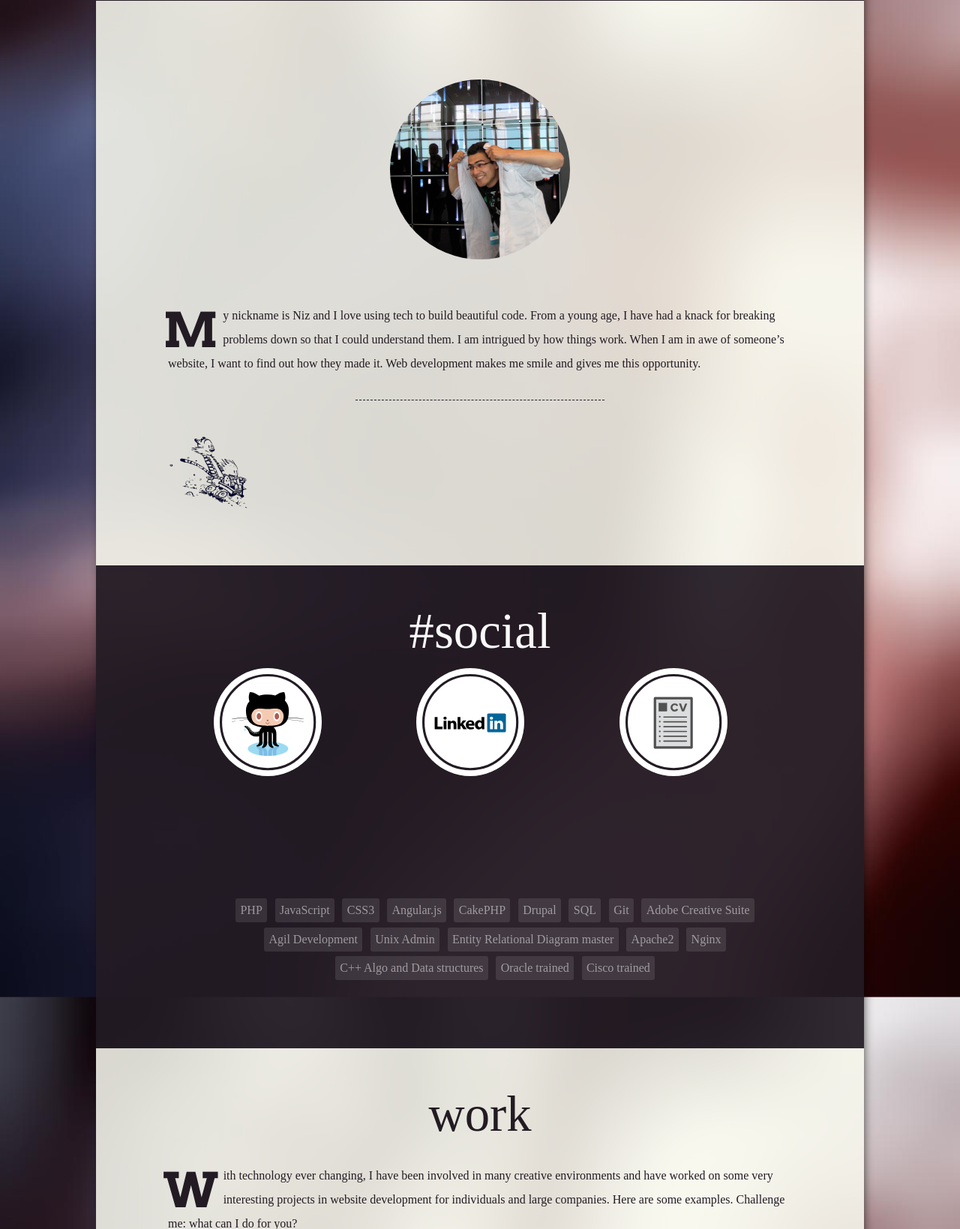
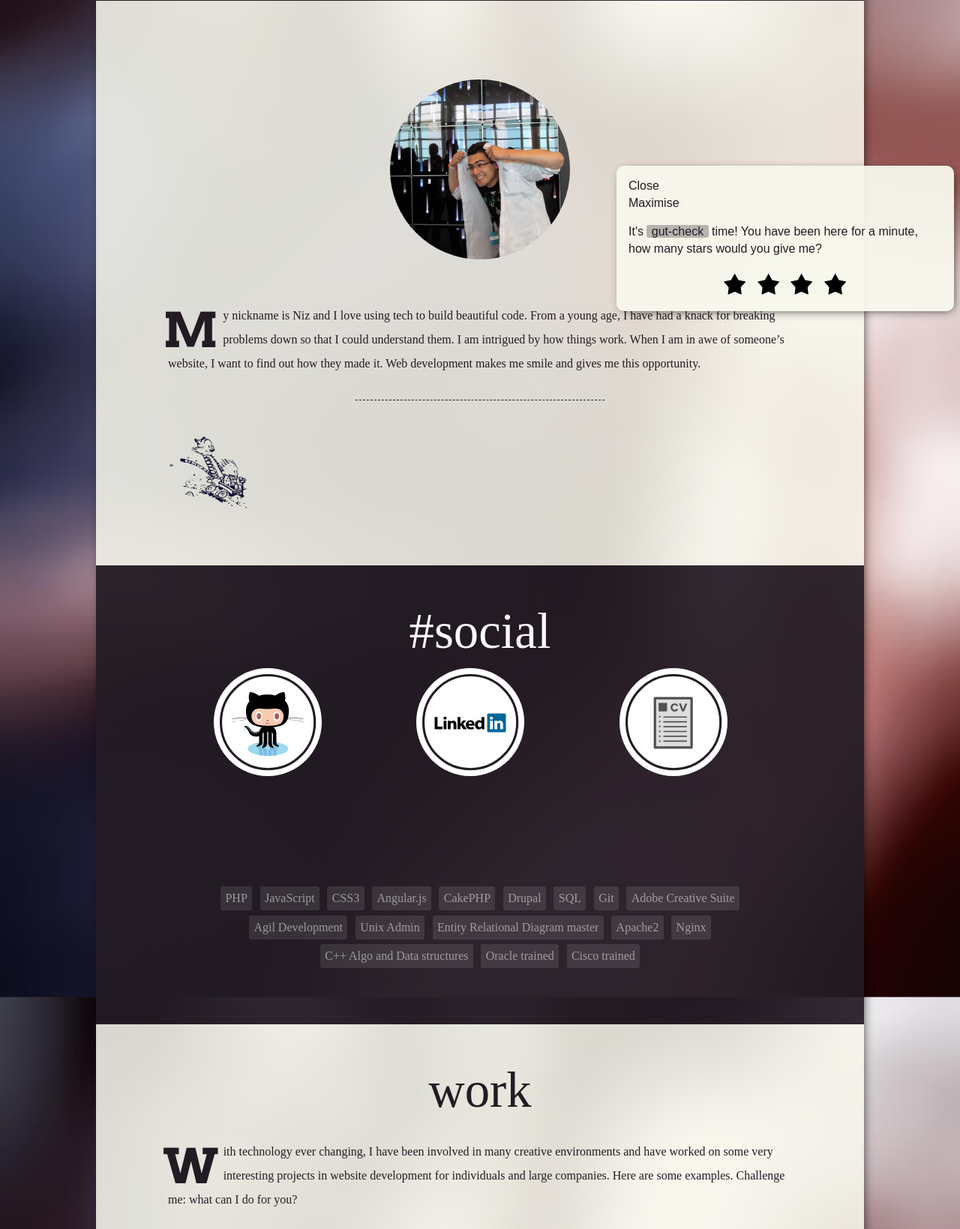
Before and after one commit to nazarioa/niztech-site, a PHP site: page / in a window 1280 px wide. Shown: the part 377-2016 px from the top of the page at 75% size. Run offline with PHP 8.4, Linux system fonts and the light colour scheme; some libraries are stand-ins or nearby versions; some web fonts are replaced.

Commit message:
Addedgroudn work for gutcehck including connection information

```diff
--- a/niztech.com/css/main.css
+++ b/niztech.com/css/main.css
@@ -15,6 +15,13 @@
  0% {width:10em; height:10em;}
  93% {width:16em; height:16em;}
  100% {width:15em; height:15em;}
+}
+
+@keyframes poptwo {
+  0% {width:15em; height:15em;}
+  20% {width:14em; height:14em;}
+  93% {width:16em; height:16em;}
+  100% {width:15em; height:15em;}
 }
 
 @keyframes rock{
@@ -150,6 +157,11 @@ body{
    background-repeat: repeat;
    background-attachment: fixed;
    background-position: center;
+}
+
+ul{
+  margin: 0px;
+  padding: 0px;
 }
 
 #wrapper{
@@ -566,6 +578,8 @@ body{
   text-align: center;
 }
 
+/* -- TAGS -- */
+
 #tags ul li{
   color: rgba(255,255,255,.5);
   display: inline-block;
@@ -623,6 +637,55 @@ body{
   display: inline;
 }
 
+/* -- GUT CHECK -- */
+#gut-check{
+  padding: 1em;
+  width: 50%;
+  border-radius: 10px;
+  max-width: 450px;
+  position: fixed;
+  bottom: 0px;
+  right: 0px;
+  margin: .5em;
+  background-color: rgba(247, 247, 237, .95);
+  color: #231B23;
+}
+
+#gut-check em{
+    font-style: normal;
+    padding-left: .4em;
+    padding-right: .4em;
+    border-radius: 3px;
+    background-color: rgba(35,27,36, .3);
+}
+
+#gut-check ul.stars{
+  text-align: center;
+}
+
+#gut-check ul.stars li{
+  display: inline-block;
+  background-image: url('../img/star_hover.svg');
+  background-size: 2.5em 2.5em;
+  background-repeat: no-repeat;
+  background-position: center;
+  text-indent: -10000px;
+  width: 2.5em;
+  height: 2.5em;
+}
+
+#gut-check ul.stars li:hover ~ li{
+  background-image: url('../img/star.svg');
+}
+
+#thank-you p{
+  padding: 0px;
+  margin: 0px;
+  font-size: 3em;
+  text-align: center;
+  font-family: 'Arvo';
+}
+
 /* -- GENRIC -- */
 
 .rocket{
@@ -645,8 +708,13 @@ body{
   text-align: center;
 }
 
-.my-ugly-mug .img-circle{
+body.loaded .my-ugly-mug .img-circle{
   animation-name: pop;
+  animation-duration: .5s;
+}
+
+.my-ugly-mug .img-circle:hover{
+  animation-name: poptwo;
   animation-duration: .5s;
 }
 
--- a/niztech.com/index.html
+++ b/niztech.com/index.html
@@ -342,6 +342,28 @@
 
   </div><!-- end wrapper -->
 
+  <div id="gut-check" class="shadow">
+    <div class="close">Close</div>
+    <div class="max">Maximise</div>
+    <div class="stage" id="stage-1">
+      <p>It's <em>gut-check</em> time! You have been here for a minute, how many stars would you give me?</p>
+      <ul class="stars ">
+        <li>One Star</li>
+        <li>Two Star</li>
+        <li>Three Star</li>
+        <li>Four Star</li>
+      </ul>
+    </div>
+    <div class="stage hidden" id="stage-2">
+      <p>Thank you for the rating and the honesty! Care to share why that rating?</p>
+      <textarea id="gut-check-text"></textarea>
+      <button>Submit!</button>
+    </div>
+    <div class="stage hidden" id="thank-you">
+      <p>Thank you!</p>
+    </div>
+  </div>
+
   <!-- end content -->
   <script src="https://ajax.googleapis.com/ajax/libs/jquery/1.11.3/jquery.min.js"></script>
   <script>window.jQuery || document.write('<script src="js/vendor/jquery-1.11.3.min.js"><\/script>')</script>
--- a/niztech.com/js/main.js
+++ b/niztech.com/js/main.js
@@ -1,4 +1,6 @@
 $(document).ready(function(){
+  $('body').addClass('loaded');
+
   /* Work examples */
   $('#work .subselect li').on('click', function(){
     var id_to_display = '#' + $(this).attr('class') + '_examples';
@@ -18,6 +20,11 @@ $(document).ready(function(){
 
     }
 
+  });
+
+  /* Gut Check */
+  $('ul.stars li').on('click', function(){
+    console.log( $(this).index() );
   });
 
   /* Contact Form */
@@ -44,7 +51,6 @@ $(document).ready(function(){
   });
 
   $('#sendmessage button.send').on('click', function(e){
-
     if( $('#sendername').val() !== '' && $('#sendername').val() !== $('#sendername').attr('value') && $('#senderemail').val() !== $('#senderemail').attr('value') ){
 
       // when the ajax call finishes we want to put our button's text back the way it was.
@@ -135,7 +141,7 @@ if (document.documentURI.search('dev=true') === -1) {
 
   ga('create', 'UA-11261933-1', 'auto');
   ga('send', 'pageview');
-  console.log('Tracking');
+  // console.log('Tracking');
 }else{
   console.log('Not Tracking');
 }
```
Also changed, not shown: niztech.com/content/rating.php (added, +17 -0 lines), niztech.com/img/star.svg (added), niztech.com/img/star_hover.svg (added).
